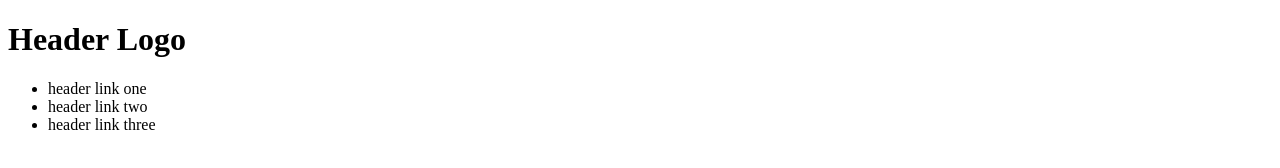
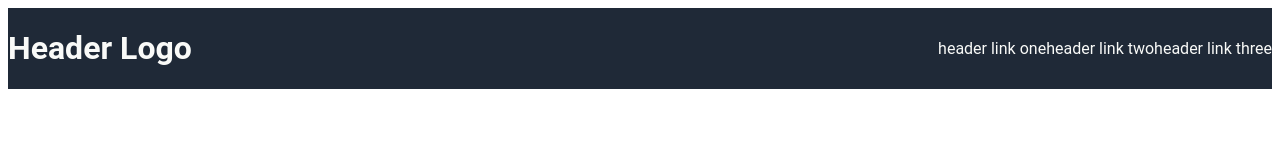
Before and after one commit to dzemojuka/odin-landing-page, a plain HTML site: page html/index.html in a window 1280 px wide. Drawn offline with Linux system fonts and the light colour scheme.

Commit message:
Edit header section.

```diff
--- a/css/styles.css
+++ b/css/styles.css
@@ -0,0 +1,27 @@
+body{
+    display: flex;
+    font-family: 'Roboto', sans-serif;
+    color: #F9FAF8;
+    flex-direction: column;
+}
+ul {
+    list-style-type: none;
+}
+a {
+    text-decoration: none;
+    color: #F9FAF8;
+}
+.header {
+    display: flex;
+    align-items: center;
+    justify-content: space-between;
+    background: #1F2937;
+}
+ul {
+    display: flex;
+    margin: 0px;
+    padding: 0px;
+}
+.header-links{
+    margin-left: auto;
+}
--- a/html/index.html
+++ b/html/index.html
@@ -5,6 +5,7 @@
     <meta http-equiv="X-UA-Compatible" content="IE=edge">
     <meta name="viewport" content="width=device-width, initial-scale=1.0">
     <title>Odin Landing Page</title>
+    <link rel="stylesheet" href="../css/styles.css">
 </head>
 <body>
     <div class="top-section">
@@ -12,9 +13,9 @@
     <h1>Header Logo</h1>
     <div class="header-links">
     <ul>
-        <li><a>header link one</a></li>
-        <li><a>header link two</a></li>
-        <li><a>header link three</a></li>
+        <li><a href="">header link one</a></li>
+        <li><a href="">header link two</a></li>
+        <li><a href="">header link three</a></li>
     </ul>
     </div>
 </div>
```
